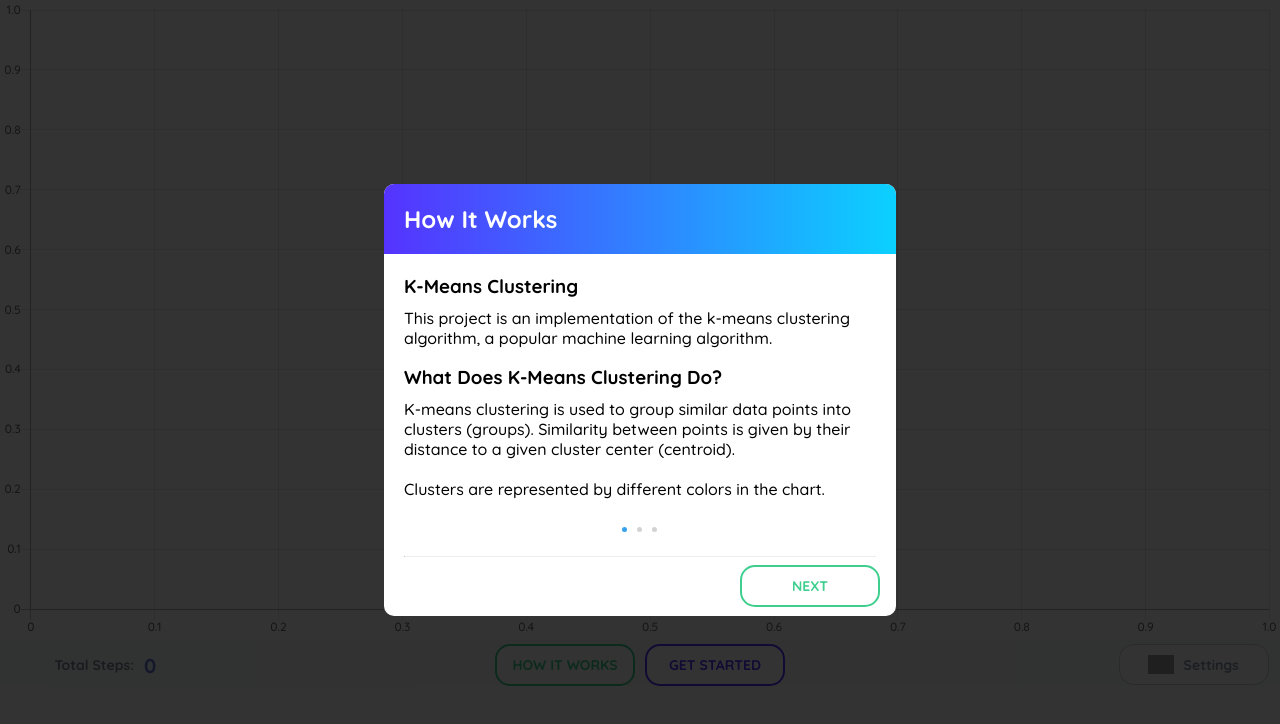
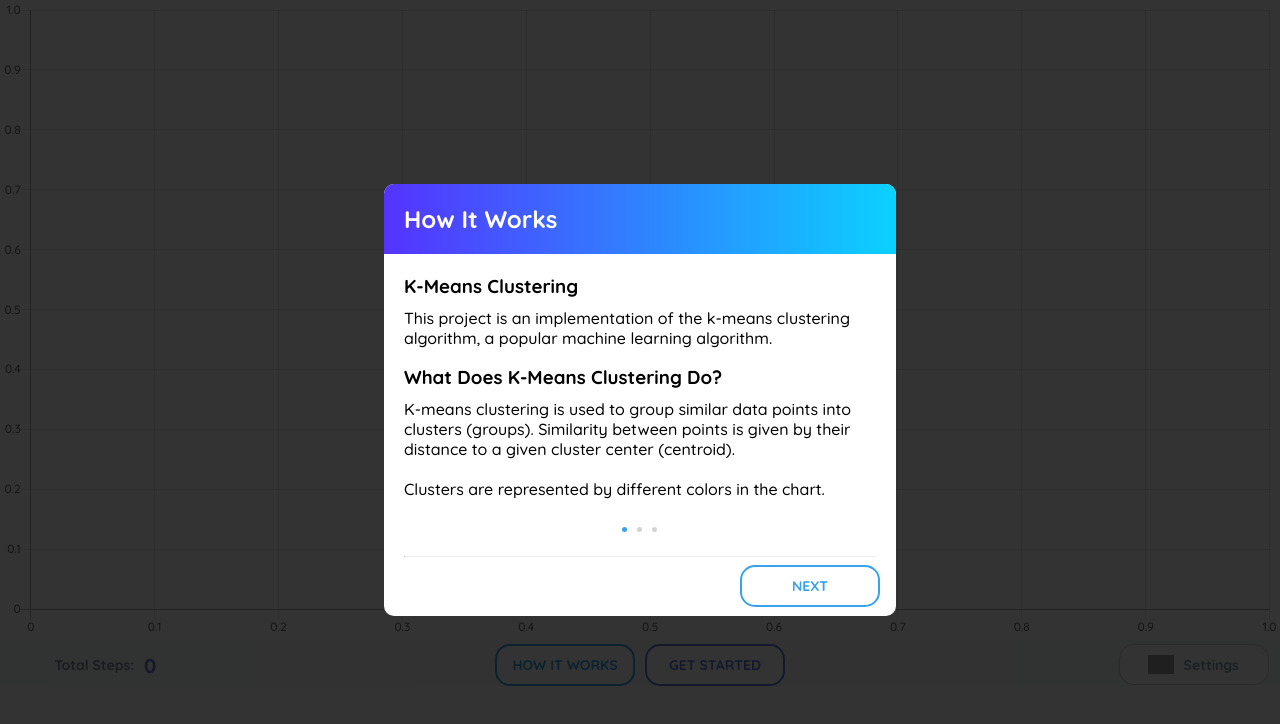
Before and after one commit to liriz002/k-means-react, a React (Create React App) app: page / in a window 1280 px wide. Both pictures are taken after a click on the button "HOW IT WORKS". Shown: the top 724 px of the page. Built offline with nearby package versions, Linux system fonts and the light colour scheme; grey boxes are pictures that could not be loaded.

Commit message:
Last push :)

```diff
--- a/src/components/Chart/Chart.js
+++ b/src/components/Chart/Chart.js
@@ -6,7 +6,10 @@ import Button from '../UI/Button/Button';
 import { Motion, spring } from 'react-motion';
 import { connect } from 'react-redux';
 import * as actions from '../../store/actions/actions';
+/*
 import { BasicLottieComponent } from '../Lottie/LottieControl';
+import { Lottie } from '@crello/react-lottie';
+*/
 
 class MyChart extends Component {
     chartRef = React.createRef();
@@ -377,7 +380,7 @@ class MyChart extends Component {
         let button1Classes = Constants.Global.BUTTON_LEFT_CLASSES;
         let button2Classes = Constants.Global.BUTTON_RIGHT_CLASSES;
         let btnStyle = { opacity: 0 };
-        let btnDefaultStyle = { opacity: spring(1 , { stiffness: Constants.ReactMotion.BTN_STIFFNESS, damping: Constants.ReactMotion.BTN_DAMPING })};
+        let btnDefaultStyle = { opacity: spring(1)};
         let isDisabled = false;
 
         // console.log(this.props.datasets);
@@ -448,7 +451,7 @@ class MyChart extends Component {
             case Constants.ApplicationStates.FINISHED:
                 btn1Props = {
                     title: "Summary",
-                    classes: button2Classes,
+                    classes: button1Classes,
                     clickFn: this.showSummary
                 }
 
@@ -486,15 +489,16 @@ class MyChart extends Component {
             let leftColumnContent;
             if ( this.props.applicationState === Constants.ApplicationStates.FINISHED )  {
                 leftColumnContent =
-                <Motion  key={ this.props.applicationState }  defaultStyle={ btnStyle } style={ btnDefaultStyle }>
+                <Motion  key={ this.props.applicationState }  defaultStyle={{ x: -300, opacity: 0 }  } style={ { x: spring(0, { stiffness: 120, damping: 11 } ), opacity: 1 } }>
                 { style => (
-                    <span style={{ opacity: style.opacity }} id="Finish-Lottie-Container">
-
-                        <span>You did it! Try again?</span>
-                    </span>
+                    <div style={{
+                                transform: `translateX(${style.x}px)`,
+                                opacity: style.opacity
+                            }}>
+                        <span>Nice job! Try again?</span>
+                    </div>
                 )}
                 </Motion>
-
             } else {
                 leftColumnContent =
                 <Motion defaultStyle={ btnStyle } style={ btnDefaultStyle }>
--- a/src/components/UI/Button/Button.css
+++ b/src/components/UI/Button/Button.css
@@ -39,24 +39,24 @@
 
 .Button1 {
     background-color: white;
-    color: #3ecf8e;
-    border: 2px solid #3ecf8e;
+    color: #36a3eb;
+    border: 2px solid #36a3eb;
 }
 
 .Button1:hover {
-    background-color: #3ecf8e;
+    background-color: #36a3eb;;
     color: white;
     /* green #3ecf8e */
 }
 
 .Button2 {
     background-color: white;
-    color: #53f;
-    border: 2px solid #53f;
+    color: #6779D9;
+    border: 2px solid #6779D9;
 }
 
 .Button2:hover {
-    background-color: #53f;
+    background-color: #6779D9;
     color: white;
 
 }
--- a/src/components/UI/Modals/ExplainerModal.js
+++ b/src/components/UI/Modals/ExplainerModal.js
@@ -102,7 +102,7 @@ class ExplainerModal extends Component {
 
         return (
             <div>
-                <Modal id="Explainer-Modal" isOpen={ this.props.isOpen } closeTimeoutMS={ Constants.Global.MODAL_CLOSE_DURATION }>
+                <Modal id="Explainer-Modal" isOpen={ this.props.isOpen } closeTimeoutMS={ Constants.Global.MODAL_CLOSE_DURATION } ariaHideApp={false}>
                 <div className="Modal-Title-Container">
                     <h2>How It Works</h2>
                 </div>
--- a/src/components/UI/Modals/MobileModal.js
+++ b/src/components/UI/Modals/MobileModal.js
@@ -4,7 +4,7 @@ import Modal from 'react-modal';
 class MobileModal extends Component {
     render() {
         return (
-            <Modal id="Mobile-Modal" isOpen={ this.props.isOpen }>
+            <Modal id="Mobile-Modal" isOpen={ this.props.isOpen } ariaHideApp={false}>
                 <div className="Modal-Title-Container">
                     <h2>No Way, Jose</h2>
                 </div>
--- a/src/components/UI/Modals/SettingsModal.js
+++ b/src/components/UI/Modals/SettingsModal.js
@@ -47,7 +47,7 @@ class SettingsModal extends Component {
     render() {
         return (
             <div>
-                <Modal closeTimeoutMS={500} isOpen={ this.props.isOpen }>
+                <Modal closeTimeoutMS={500} isOpen={ this.props.isOpen } ariaHideApp={false}>
                     <div className="Modal-Title-Container">
                         <h2>Chart Settings</h2>
                     </div>
--- a/src/components/UI/Modals/SummaryModal.js
+++ b/src/components/UI/Modals/SummaryModal.js
@@ -42,7 +42,7 @@ class SummaryModal extends Component {
 
         return (
             <div>
-            <Modal id={ modalHeightID } isOpen={ this.props.isOpen } closeTimeoutMS={ Constants.Global.MODAL_CLOSE_DURATION }>
+            <Modal id={ modalHeightID } isOpen={ this.props.isOpen } closeTimeoutMS={ Constants.Global.MODAL_CLOSE_DURATION } ariaHideApp={false}>
             <div className="Modal-Title-Container">
                 <h2>Summary</h2>
              </div>
@@ -52,7 +52,7 @@ class SummaryModal extends Component {
                     <h3>Cluster Assignments</h3>
                     { pointsPerCluster.map( ( points, index ) => {
                         return (
-                            <span className="Point-Summary"><span className="Dot" style={{ backgroundColor: Constants.Colors.Points[ index ].background }} ></span><span className="Points-Total">{ points } points</span></span>
+                            <span key={ index } className="Point-Summary"><span className="Dot" style={{ backgroundColor: Constants.Colors.Points[ index ].background }} ></span><span className="Points-Total">{ points } points</span></span>
                         )
                     })}
                 </div>
--- a/src/components/UI/RadioButton/RadioButton.scss
+++ b/src/components/UI/RadioButton/RadioButton.scss
@@ -29,7 +29,7 @@ $md-radio-ripple-size: 15px;
 
         &:checked + label:before {
             border-color: $md-radio-checked-color;
-            animation: ripple 0.2s linear forwards;
+            animation: ripple 0.20s linear forwards;
         }
 
         &:checked + label:after {
--- a/src/constants/index.js
+++ b/src/constants/index.js
@@ -174,6 +174,7 @@ export const ReactMotion = {
     BTN_DAMPING: 7
 }
 
+
   /* TODO: move this later
         // Then, we assign centroids A and B random positions
         // To do that, we will get 2 distinct random points from the created points. We then find
```
